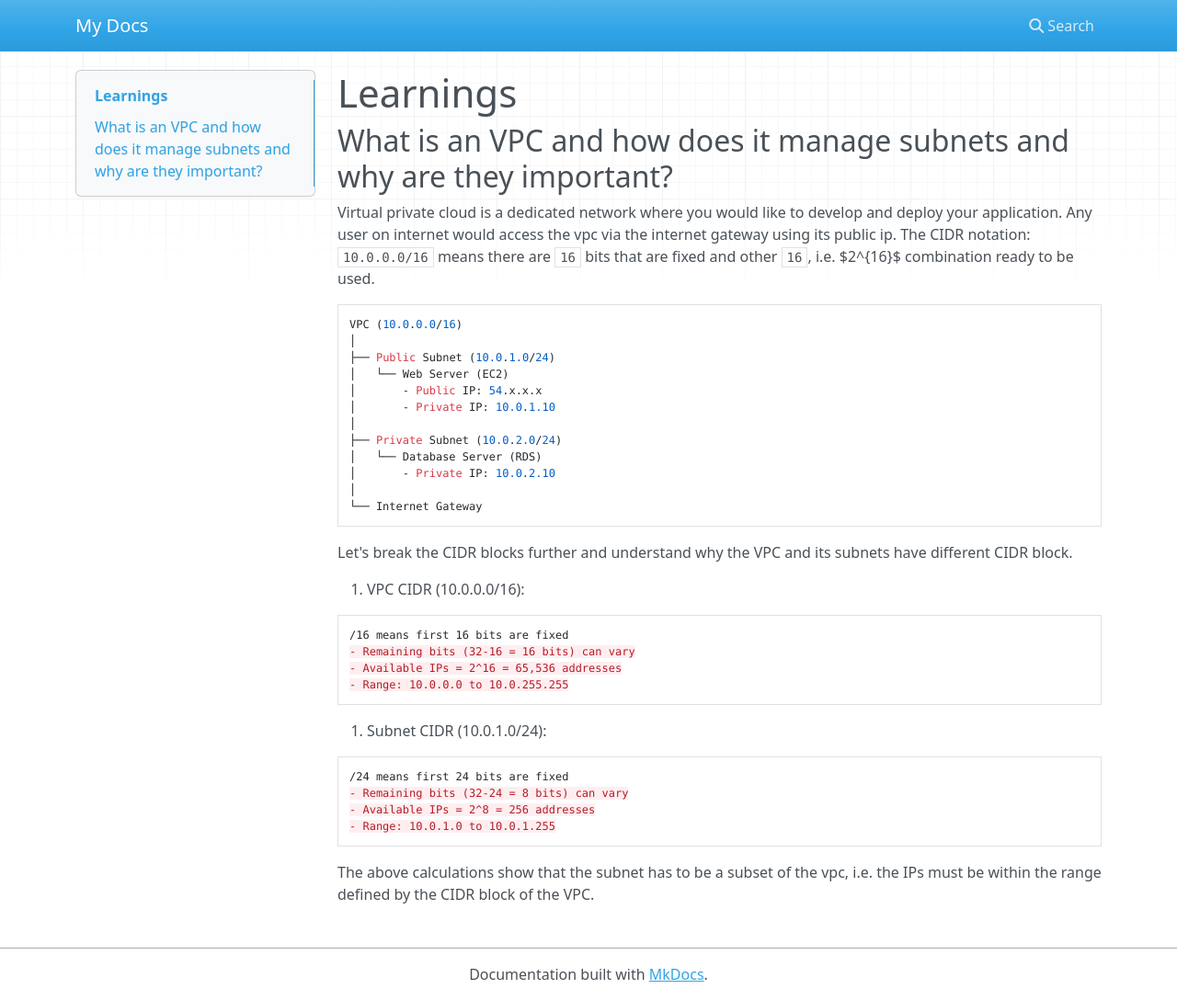
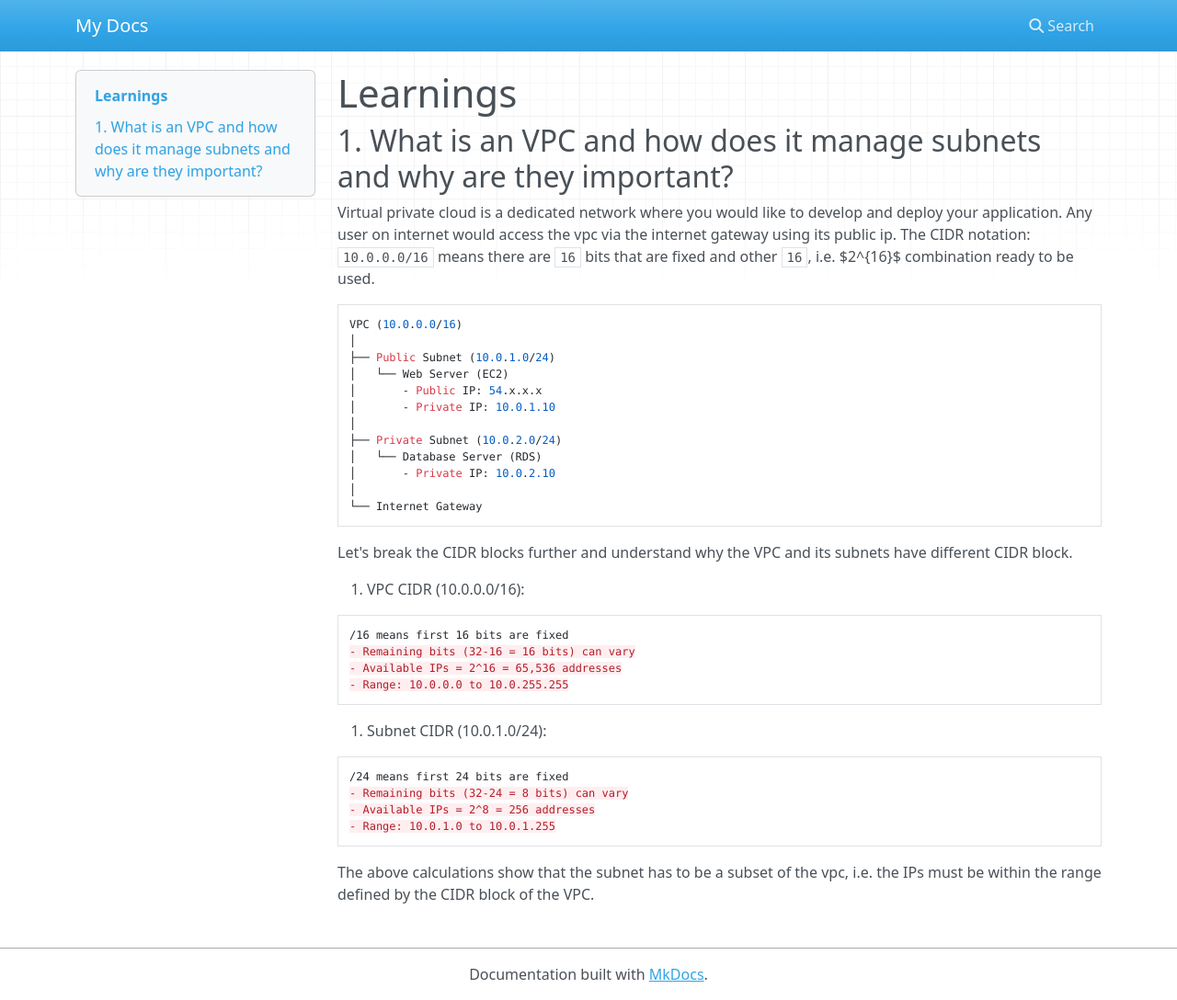
Before and after one commit to samhubs/MLOPs-Infra, an MkDocs documentation site: the page built from docs/docs/index.md, in a window 1280 px wide and 1088 px high. Shown: the whole window at 92% size. Built offline with MkDocs 1.6.1, drawn with Linux system fonts in a browser that asks for light colours; nearby versions of some CDN libraries.

```diff
--- a/docs/docs/index.md
+++ b/docs/docs/index.md
@@ -1,6 +1,6 @@
 # Learnings
 
-## What is an VPC and how does it manage subnets and why are they important?
+## 1. What is an VPC and how does it manage subnets and why are they important?
 
 Virtual private cloud is a dedicated network where you would like to develop and deploy your application. Any user on internet would access the vpc via the internet gateway using its public ip.
 The CIDR notation: `10.0.0.0/16` means there are `16` bits that are fixed and other `16`, i.e. $2^{16}$ combination ready to be used.
```
Also changed, not shown: README.md, 14 other files.
